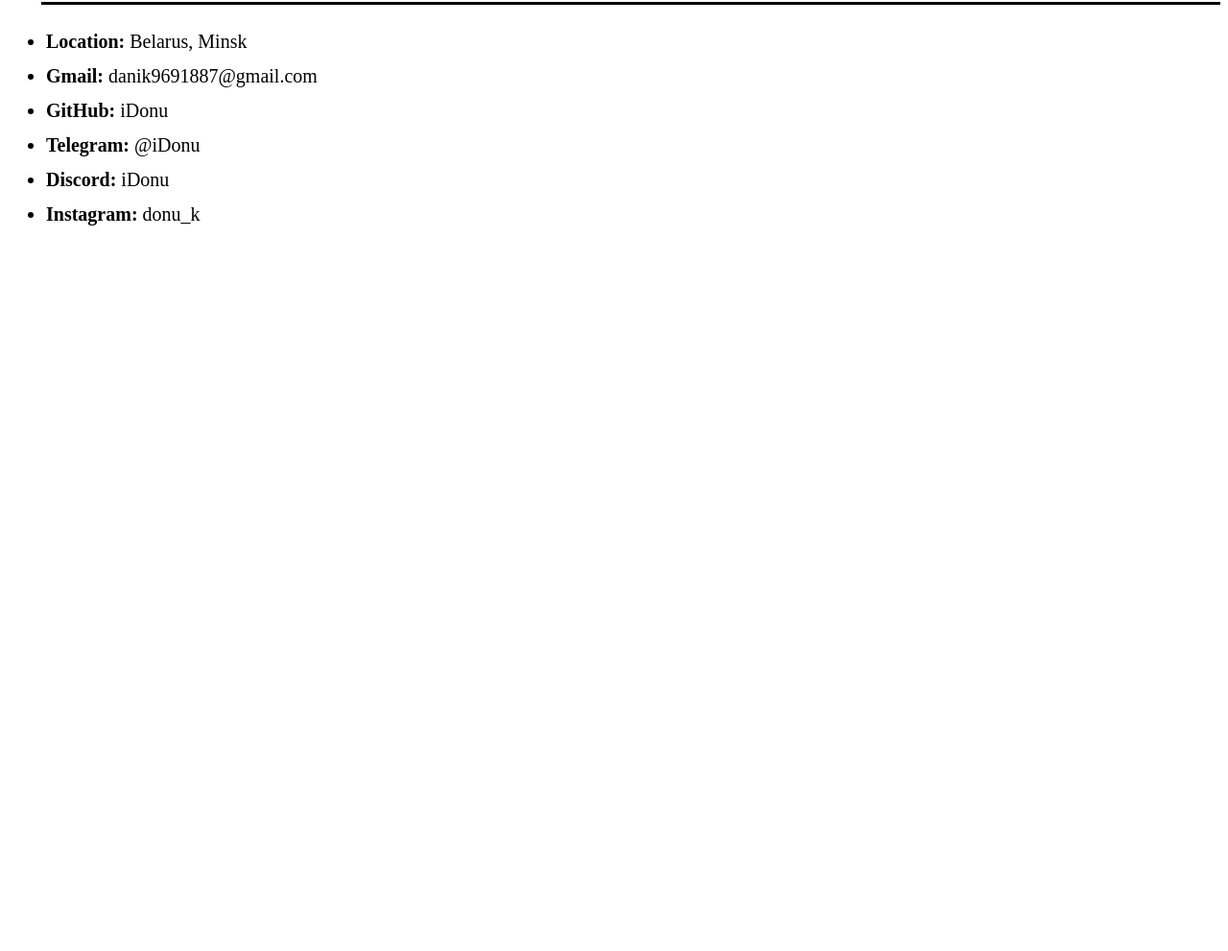
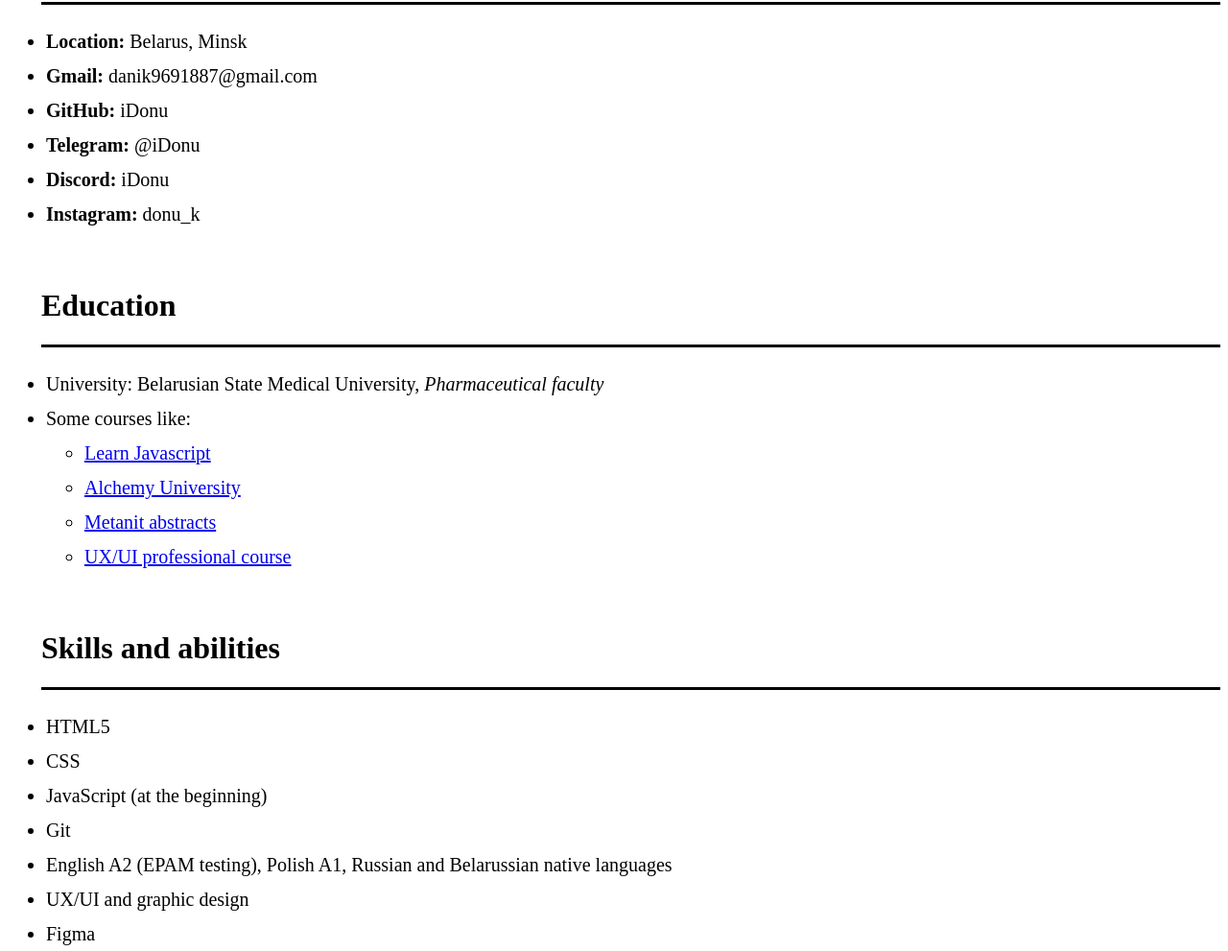
Before and after one commit to iDonuk/rsschool-cv, a plain HTML site: page index.html in a window 1280 px wide. Shown: the part 611-1602 px from the top of the page at 96% size. Before the commit the page ends 852 px from the top, so only its background shows below. Drawn offline with Linux system fonts and the light colour scheme.

Commit message:
feat: add Education and Skills lists

```diff
--- a/index.html
+++ b/index.html
@@ -38,7 +38,7 @@
         <p>
             <img src="./assets/img/IMG_5881.JPG" class="photo" alt="photo of me">
         </p>
-        <h1 class="contacts">Contacts</h1>
+        <h1 class="heading">Contacts</h1>
         <hr class="line">
         <ul class="contacts-list">
             <li><b>Location: </b>Belarus, Minsk</li>
@@ -48,6 +48,32 @@
             <li><b>Discord: </b>iDonu</li>
             <li><b>Instagram: </b>donu_k</li>
         </ul>
+        <br>
+        <h1 class="heading">Education</h1>
+        <hr class="line">
+        <ul class="education-list">
+            <li>University: Belarusian State Medical University, <i>Pharmaceutical faculty</i></li>
+            <li>Some courses like:
+                <ul>
+                    <li><a href="http://learn.javascript.ru">Learn Javascript</a></li>
+                    <li><a href="http://university.alchemy.com">Alchemy University</a></li>
+                    <li><a href="http://metanit.com">Metanit abstracts</a></li>
+                    <li><a href="https://yan.ageenko.pro/school.html?yclid=3668184038609590748">UX/UI professional course</a></li>
+                </ul>
+            </li>
+        </ul>
+        <br>
+        <h1 class="heading">Skills and abilities</h1>
+        <hr class="line">
+        <ul class="skills-list">
+            <li>HTML5</li>
+            <li>CSS</li>
+            <li>JavaScript (at the beginning)</li>
+            <li>Git</li>
+            <li>English A2 (EPAM testing), Polish A1, Russian and Belarussian native languages</li>
+            <li>UX/UI and graphic design</li>
+            <li>Figma</li>
+        </ul>
     </main>
 </body>
 </html>
```
Also changed, not shown: style.css (+12 -1 lines).
